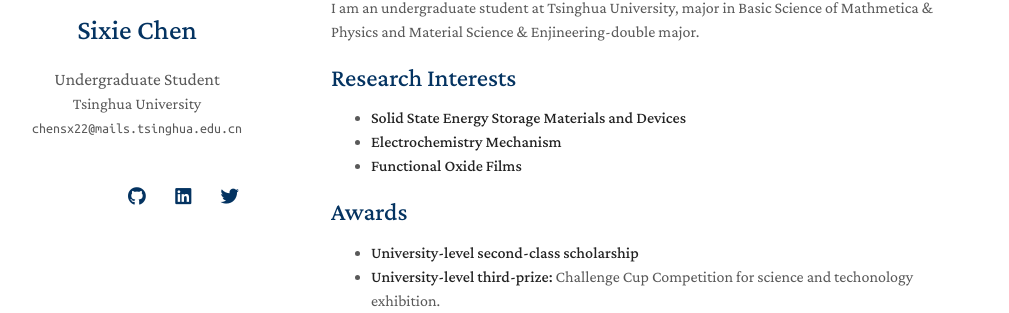
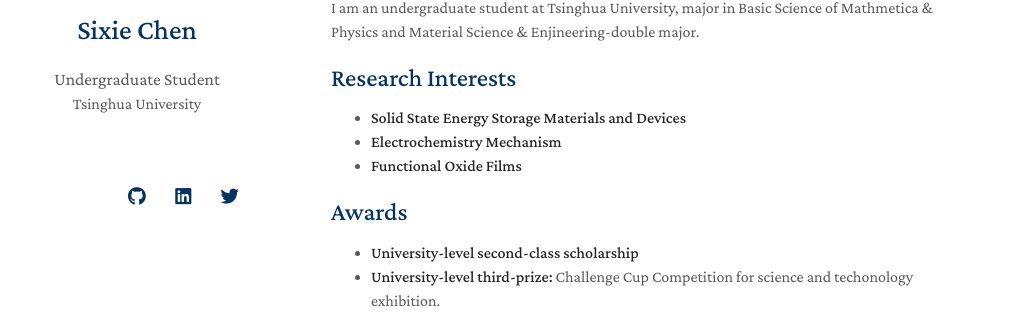
Before and after one commit to SixieChen/Sixie-Chen, a Jekyll site: the page built from index.md, in a window 1280 px wide. Shown: the part 113-426 px from the top of the page, without its empty margins (139-1148 px from the left). Built offline with Jekyll 4.4.1, drawn with Linux system fonts in a browser that asks for light colours; nearby versions of some CDN libraries; a style sheet for code colours, icons or effects is not loaded; our own code applies the rules of GitHub Pages for plain Markdown files; part of the change alters nothing that is shown.

Commit message:
Update _config.yml

```diff
--- a/_config.yml
+++ b/_config.yml
@@ -2,7 +2,8 @@
 title: Sixie Chen
 position: Undergraduate Student
 affiliation: Tsinghua University
-email: chensx22@mails.tsinghua.edu.cn
+email-1: chensx22@mails.tsinghua.edu.cn
+email-2: sixiechen@outlook.cn
 
 # Search Engine Optimization (SEO)
 # The following information is used to improve the website traffic from search engines, e.g., Google.
@@ -14,9 +15,9 @@ canonical: https://minimal-light-theme.yliu.me/
 # If you don't need one of them, you may delete the corresponding line.
 google_scholar: https://scholar.google.com/
 cv_link: assets/files/curriculum_vitae.pdf
-github_link: https://github.com/
+github_link: https://github.com/SixieChen
 linkedin: https://www.linkedin.com/
-twitter: https://twitter.com/
+twitter: https://x.com/xirius__/
 
 # Images (e.g., your profile picture and your website's favicon)
 # "favicon" and "favicon_dark" are used for the light and dark modes, respectively.
```
